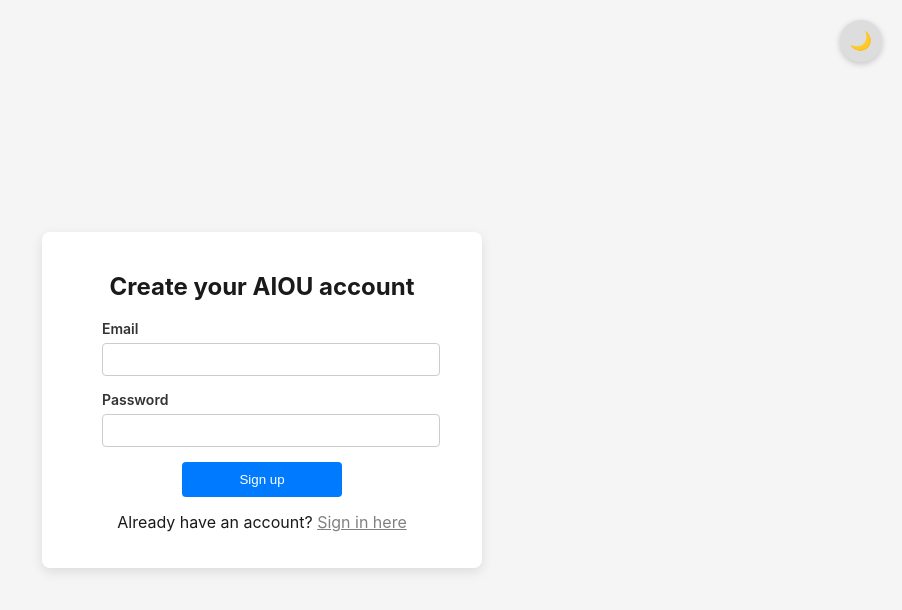
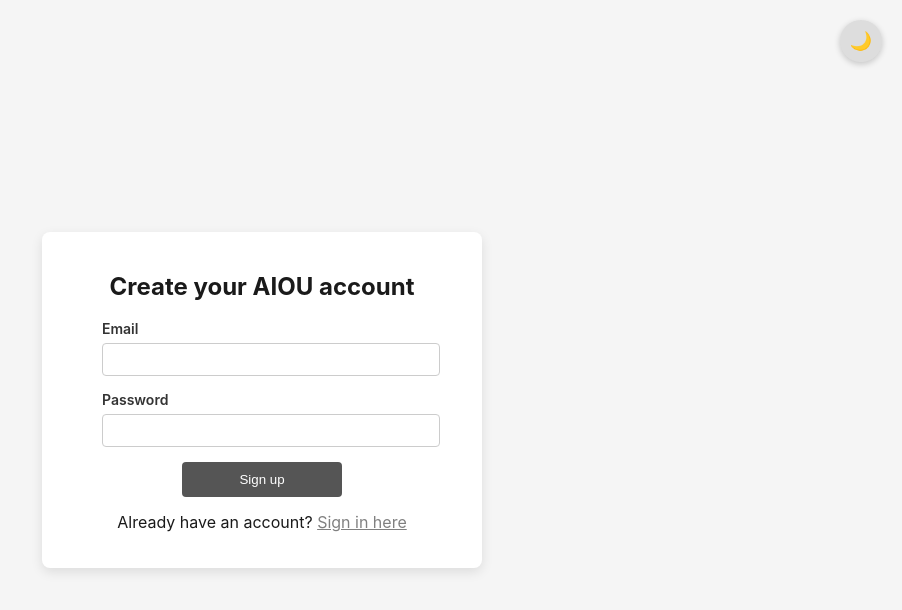
Before and after one commit to ayrtonaoki/aiou, a React (Create React App) app in the folder frontend/: page /register in a window 1280 px wide. Shown: the top 610 px of the page, without its empty margins (378-1280 px from the left). Built offline with nearby package versions, Linux system fonts and the light colour scheme; no server answers.

Commit message:
Change Sign Up button color

```diff
--- a/frontend/src/components/Register.js
+++ b/frontend/src/components/Register.js
@@ -67,7 +67,7 @@
     padding: 10,
     borderRadius: 4,
     border: 'none',
-    backgroundColor: darkMode ? '#555' : '#007bff',
+    backgroundColor: '#555',
     color: '#fff',
     cursor: 'pointer',
     textAlign: 'center'
@@ -80,7 +80,6 @@
   return (
     <div style={wrapperStyle}>
       <div style={cardStyle}>
-        {/* Botão fixo no canto direito */}
         <button
           onClick={toggleDarkMode}
           aria-label="Alternar tema claro/escuro"
```
